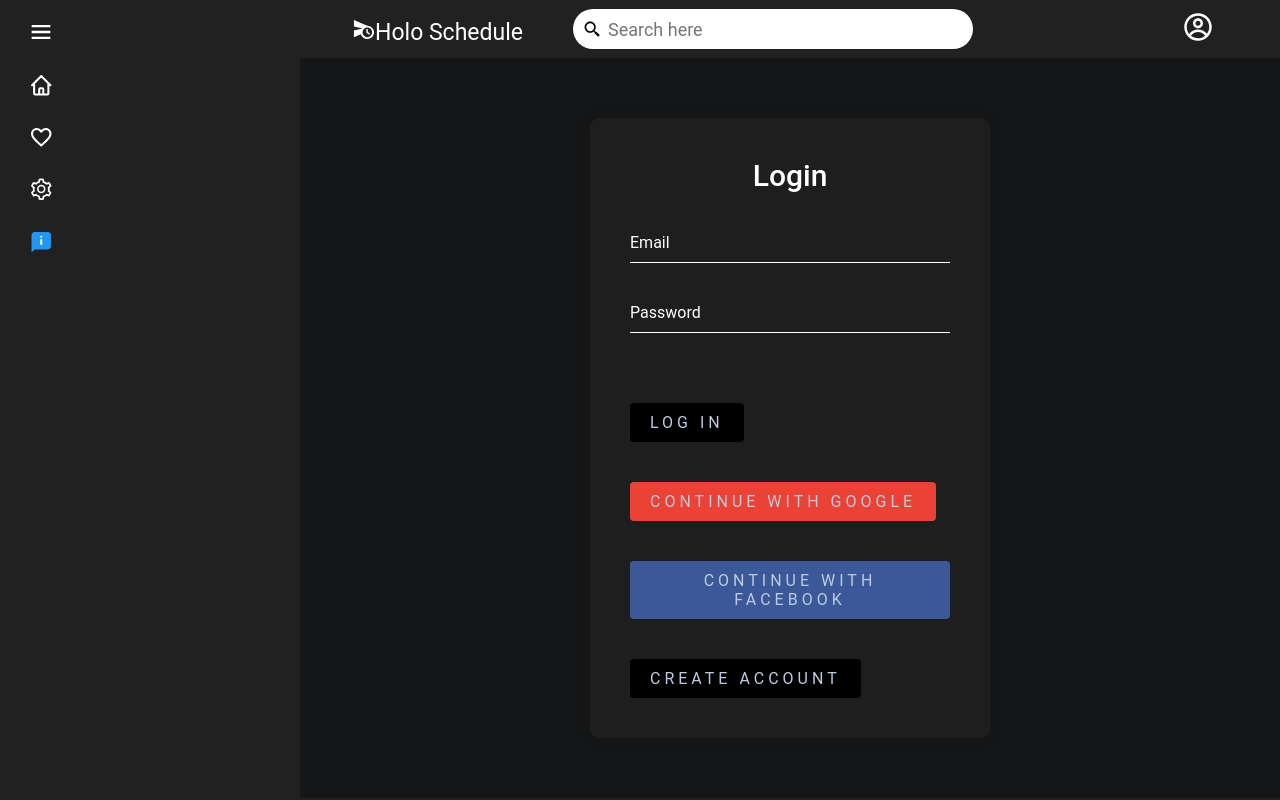
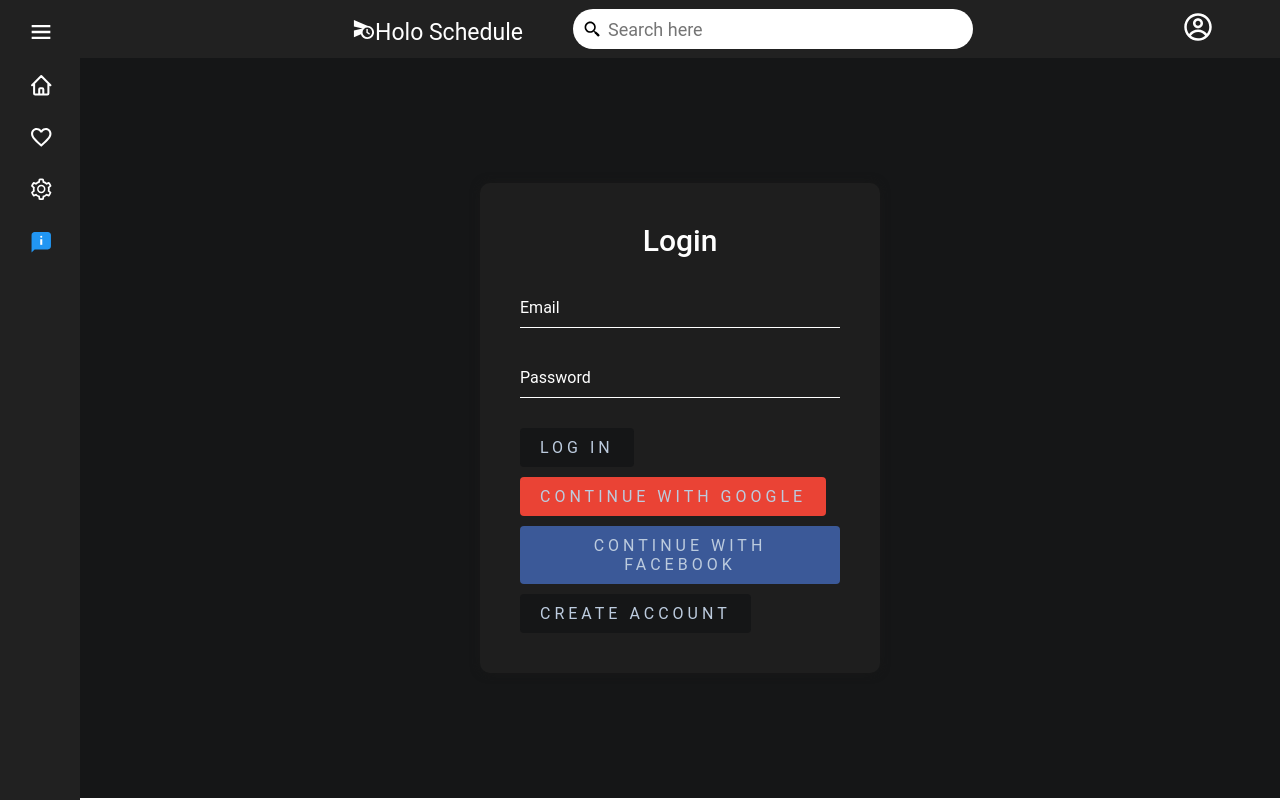
Before and after one commit to mandu5/holoschedule, a React (Create React App) app: page /login in a window 1280 px wide. Built offline with nearby package versions, Linux system fonts and the light colour scheme; no server answers.

Commit message:
added setting theme

```diff
--- a/package.json
+++ b/package.json
@@ -63,6 +63,5 @@
     "@types/react-dom": "^17.0.11",
     "@types/react-helmet": "^6.1.4",
     "gh-pages": "^3.2.3"
-  },
-  "homepage": "http://mandu0505.github.io/holoschedule"
+  }
 }
--- a/src/App.js
+++ b/src/App.js
@@ -15,7 +15,6 @@ const GlobalStyle = createGlobalStyle`
     border: 0;
     font: inherit;
     vertical-align: baseline;
-    background: ${(props) => props.theme.uiColor};
   }
   * {
   font-family: 'Roboto', Arial, sans-serif;
--- a/src/components/HeaderDetails.js
+++ b/src/components/HeaderDetails.js
@@ -64,7 +64,7 @@ const Toggle = styled.div`
 `;
 const Menu = styled.div`
   position: absolute;
-  top: 100px;
+  top: 45px;
   right: -15px;
   width: 250px;
   padding: 10px 20px;
@@ -75,7 +75,7 @@ const Menu = styled.div`
   visibility: hidden;
   z-index: 1;
   &.active {
-    top: 80px;
+    top: 60px;
     visibility: visible;
   }
   &::before {
--- a/src/routes/About.tsx
+++ b/src/routes/About.tsx
@@ -10,13 +10,6 @@ import "./pages.css";
 const Main = styled.div`
   color: ${(props) => props.theme.textColor};
   background: ${(props) => props.theme.bgColor};
-  &.active {
-    .boxes {
-      position: absolute;
-      transition: 0.3s;
-      transform: translate(-10%, 0%);
-    }
-  }
   .tabs {
     position: absolute;
     top: 50%;
@@ -26,46 +19,12 @@ const Main = styled.div`
     padding: 40px;
     transform: translate(-50%, -50%);
     box-sizing: border-box;
-    box-shadow: 0 0px 10px ${(props) => props.theme.shadowColor};
     border-radius: 10px;
-    background: ${(props) => props.theme.tabColor};
-    h2 {
-      margin: 0 0 30px;
-      padding: 0;
-      font-size: 30px;
-      font-weight: 500;
-      color: #fff;
-      text-align: center;
-    }
-  }
-  @media (max-width: 1083px) {
-    .media {
-      visibility: hidden;
-      position: absolute;
-    }
-    .boards {
-      position: relative;
-      margin-left: 25%;
-      width: 80%;
-    }
   }
 `;
 const Box = styled.div`
-  position: relative;
-  float: left;
-  top: 20%;
-  left: 27%;
-  width: 42%;
-  margin-bottom: 30px;
-  margin-right: 50px;
-  height: 44%;
-  padding: 40px;
-  transform: translate(-50%, -50%);
-  box-sizing: border-box;
-  box-shadow: 0 0px 10px rgba(0, 0, 0, 0.6);
-  border-radius: 10px;
+  box-shadow: 0 0px 10px ${(props) => props.theme.shadowColor};
   background: ${(props) => props.theme.tabColor};
-  overflow: scroll;
   .login {
     margin-top: 60px;
   }
@@ -79,6 +38,12 @@ const FAQ = styled.div`
       text-decoration: underline;
     }
   }
+`;
+const Title = styled.div`
+  font-size: 25px;
+  margin-top: -15px;
+  color: ${(props) => props.theme.textColor};
+  width: 100%;
 `;
 const ContentBx = styled.div`
   position: relative;
@@ -126,12 +91,6 @@ const ContentBx = styled.div`
     overflow-y: auto;
   }
 `;
-const Title = styled.div`
-  font-size: 25px;
-  margin-top: -15px;
-  color: ${(props) => props.theme.textColor};
-  width: 100%;
-`;
 const Content = styled.div`
   font-size: 15px;
   margin-top: 10px;
@@ -149,28 +108,8 @@ const Content = styled.div`
     }
   }
 `;
-const Login = styled.div`
-  display: flex;
-  justify-content: center;
-  align-items: center;
-  padding: 10px 20px;
-  color: #bccbde;
-  background-color: #151617;
-  font-size: 16px;
-  text-decoration: none;
-  text-transform: uppercase;
-  letter-spacing: 4px;
-  border-radius: 4px;
-  transition: 0.5s;
-  border: 0;
-  &:hover {
-    background: #bccbde;
-    color: #fff;
-    border-radius: 5px;
-    box-shadow: 0 0 5px #bccbde, 0 0 25px #bccbde, 0 0 50px #bccbde,
-      0 0 100px #bccbde;
-  }
-`;
+const Login = styled.div``;
+
 interface Iuser {
   userObj: null;
 }
@@ -206,8 +145,8 @@ const About = ({ userObj }: Iuser) => {
         <UI setMain={setMain} />
         <Main className={main} id="main">
           <div className="tabs">
-            <h2>About</h2>
-            <Box className="boards">
+            <h2 className="title">About</h2>
+            <Box className="boards" id="scroll">
               <FAQ>
                 <Title>FAQ</Title>
                 <div className="accordion">
@@ -278,7 +217,7 @@ const About = ({ userObj }: Iuser) => {
                 <>
                   <Title>Dashboard</Title>
                   <div className="login">
-                    <Login as={Link} to={"/login"}>
+                    <Login className="button" as={Link} to={"/login"}>
                       Login
                     </Login>
                   </div>
--- a/src/routes/Login.js
+++ b/src/routes/Login.js
@@ -5,30 +5,8 @@ import "./pages.css";
 import { authService, firebaseInstance } from "../myBase";
 
 const Main = styled.div`
-  position: absolute;
-  width: calc(100% - 300px);
-  left: 300px;
-  min-height: 92.5vh;
   color: ${(props) => props.theme.textColor};
-  transition: 0.3s;
   background: ${(props) => props.theme.bgColor};
-  &.active {
-    width: calc(100% - 80px);
-    left: 80px;
-    .toggle {
-      @media (max-width: 991px) {
-        visibility: hidden;
-        transition: 0.01s;
-      }
-    }
-    @media (max-width: 991px) {
-      left: 300px;
-    }
-  }
-  @media (max-width: 991px) {
-    width: 100%;
-    left: 0;
-  }
   .login-box {
     position: absolute;
     top: 50%;
@@ -40,14 +18,6 @@ const Main = styled.div`
     box-shadow: 0 0px 10px ${(props) => props.theme.shadowColor};
     border-radius: 10px;
     background: ${(props) => props.theme.tabColor};
-    h2 {
-      margin: 0 0 30px;
-      padding: 0;
-      font-size: 30px;
-      font-weight: 500;
-      color: #fff;
-      text-align: center;
-    }
     .user-box {
       position: relative;
       input {
@@ -79,40 +49,14 @@ const Main = styled.div`
         transition: 0.5s;
       }
     }
-    form {
     #google {
       background-color: #ea4335;
+      margin-top: 10px;
+      margin-bottom: 10px;
     }
     #facebook {
       background-color: #3b5998;
-      }
-      .a {
-        background-color: #000;
-        position: relative;
-        display: inline-block;
-        padding: 10px 20px;
-        color: #bccbde;
-        font-size: 16px;
-        text-decoration: none;
-        text-transform: uppercase;
-        overflow: hidden;
-        transition: 0.5s;
-        margin-top: 40px;
-        letter-spacing: 4px;
-        border: 0;
-        border-radius: 4px;
-        span {
-          position: absolute;
-          display: block;
-        }
-        &:hover {
-          background: #bccbde;
-          color: #fff;
-          border-radius: 5px;
-          box-shadow: 0 0 5px #bccbde, 0 0 25px #bccbde, 0 0 50px #bccbde,
-            0 0 100px #bccbde;
-        }
-      }
+      margin-bottom: 10px;
     }
   }
 `;
@@ -162,9 +106,9 @@ function LoginPage() {
     <>
       <div className="wrapper">
         <UI setMain={setMain} />
-        <Main className={main}>
+        <Main className={main} id="main">
           <div className="login-box">
-            <h2>Login</h2>
+            <h2 className="title">Login</h2>
             <form onSubmit={onSubmit}>
               <div className="user-box">
                 <input
@@ -188,13 +132,14 @@ function LoginPage() {
               </div>
               {error}
               <input
-                className="a"
+                className="button"
                 type="submit"
                 value={newAccount ? "Create Account" : "Log In"}
               />
+            </form>
             <button
               id="google"
-                className="a"
+              className="button"
               onClick={onSocialClick}
               name="google"
             >
@@ -202,16 +147,15 @@ function LoginPage() {
             </button>
             <button
               id="facebook"
-                className="a"
+              className="button"
               onClick={onSocialClick}
               name="facebook"
             >
               Continue with Facebook
             </button>
-              <button className="a" onClick={toggleAccount}>
+            <button className="button" onClick={toggleAccount}>
               {newAccount ? "Sign In" : "Create Account"}
             </button>
-            </form>
           </div>
         </Main>
       </div>
--- a/src/routes/Setting.tsx
+++ b/src/routes/Setting.tsx
@@ -8,47 +8,36 @@ import "./pages.css";
 const Main = styled.div`
   color: ${(props) => props.theme.textColor};
   background: ${(props) => props.theme.bgColor};
-  .login-box {
+  .tabs {
     position: absolute;
     top: 50%;
     left: 50%;
-    width: 400px;
+    width: 90%;
+    height: 90%;
     padding: 40px;
     transform: translate(-50%, -50%);
     box-sizing: border-box;
-    box-shadow: 0 0px 10px ${(props) => props.theme.shadowColor};
     border-radius: 10px;
-    background: ${(props) => props.theme.tabColor};
-    h2 {
-      margin: 0 0 30px;
-      padding: 0;
-      font-size: 30px;
-      font-weight: 500;
-      color: #fff;
-      text-align: center;
-    }
-    button {
-      background-color: #000;
-      padding: 10px 20px;
-      color: #bccbde;
-      font-size: 16px;
-      text-decoration: none;
-      text-transform: uppercase;
-      transition: 0.5s;
-      margin-top: 40px;
-      margin-left: 70px;
-      letter-spacing: 4px;
-      border: 0;
-      border-radius: 4px;
-      &:hover {
-        background: #bccbde;
-        color: #fff;
-        border-radius: 5px;
-        box-shadow: 0 0 5px #bccbde, 0 0 25px #bccbde, 0 0 50px #bccbde,
-          0 0 100px #bccbde;
-      }
+  }
+  @media (max-width: 1083px) {
+    .boards {
+      position: relative;
+      margin-left: 25%;
     }
   }
+`;
+const Box = styled.div`
+  box-shadow: 0 0px 10px ${(props) => props.theme.shadowColor};
+  background: ${(props) => props.theme.tabColor};
+  .login {
+    margin-top: 60px;
+  }
+`;
+const Title = styled.div`
+  font-size: 25px;
+  margin-top: -15px;
+  color: ${(props) => props.theme.textColor};
+  width: 100%;
 `;
 
 function Setting() {
@@ -63,11 +52,22 @@ function Setting() {
       <div className="wrapper">
         <UI setMain={setMain} />
         <Main className={main} id="main">
-          <div className="login-box">
-            <h2>Setting</h2>
-            <button onClick={themeChange}>
-              {IsDark ? "Light Mode" : "Dark Mode"}
-            </button>
+          <div className="tabs">
+            <h2 className="title">Setting</h2>
+            <Box className="boards" id="square">
+              <Title>Site/Navigation</Title>
+              <button className="button" onClick={themeChange}>
+                {IsDark ? "Light Mode" : "Dark Mode"}
+              </button>
+              <select>
+                <option>1</option>
+                <option>2</option>
+                <option>3</option>
+              </select>
+            </Box>
+            <Box className="boards" id="square">
+              <Title>Languages</Title>
+            </Box>
           </div>
         </Main>
       </div>
--- a/src/routes/pages.css
+++ b/src/routes/pages.css
@@ -12,11 +12,67 @@
   width: calc(100% - 80px);
   min-height: 92.5vh;
   left: 80px;
-  transition: 0.3s;
+  transition: 0s;
 }
 #main.active {
   width: calc(100% - 190px);
   left: 190px;
+  transition: 0.3s;
+}
+#main.active .box {
+  margin-left: 45px;
+  width: 360px;
+}
+#main.active .box .thumbnail {
+  width: 360px;
+}
+.title {
+  margin: 0 0 30px;
+  padding: 0;
+  font-size: 30px;
+  font-weight: 500;
+  color: #fff;
+  text-align: center;
+}
+.button {
+  display: flex;
+  justify-content: center;
+  align-items: center;
+  padding: 10px 20px;
+  color: #bccbde;
+  background-color: #151617;
+  font-size: 16px;
+  text-decoration: none;
+  text-transform: uppercase;
+  letter-spacing: 4px;
+  border-radius: 4px;
+  transition: 0.5s;
+  border: 0;
+}
+.button:hover {
+  background: #bccbde;
+  color: #fff;
+  border-radius: 5px;
+  box-shadow: 0 0 5px #bccbde, 0 0 25px #bccbde, 0 0 50px #bccbde,
+    0 0 100px #bccbde;
+}
+.boards,
+.media {
+  position: relative;
+  float: left;
+  top: 20%;
+  left: 27%;
+  width: 42%;
+  margin-bottom: 30px;
+  margin-right: 50px;
+  height: 44%;
+  padding: 40px;
+  transform: translate(-50%, -50%);
+  box-sizing: border-box;
+  border-radius: 10px;
+}
+#scroll {
+  overflow: scroll;
 }
 
 @media (max-width: 991px) {
@@ -25,3 +81,14 @@
     left: 0;
   }
 }
+@media (max-width: 1083px) {
+  .media {
+    visibility: hidden;
+    position: absolute;
+  }
+  .boards {
+    position: relative;
+    margin-left: 25%;
+    width: 600px;
+  }
+}
--- a/src/theme.ts
+++ b/src/theme.ts
@@ -8,7 +8,7 @@ export const lightTheme: DefaultTheme = {
   toggleColor: "#bccbde",
   lengthbarColor: "#c2dde6",
   shadowColor: "#fff",
-  uiColor: "linear-gradient(#83d0e7, #cce0e6)",
+  uiColor: "#83d0e7",
 };
 
 export const darkTheme: DefaultTheme = {
```
Also changed, not shown: src/components/Live.tsx (+12 -10 lines), src/components/UI.tsx (+4 -5 lines), src/components/Upcoming.tsx (+11 -9 lines), 1 other file (tests, documents, lock files or other folders). Lines whose indentation alone changed are shown as unchanged.
